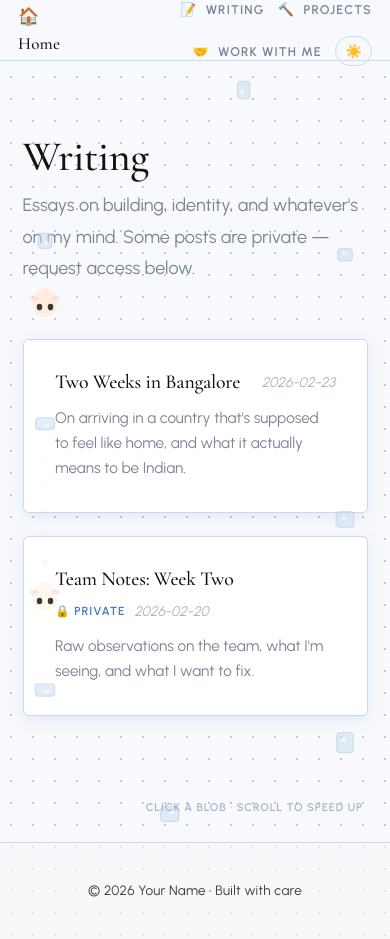
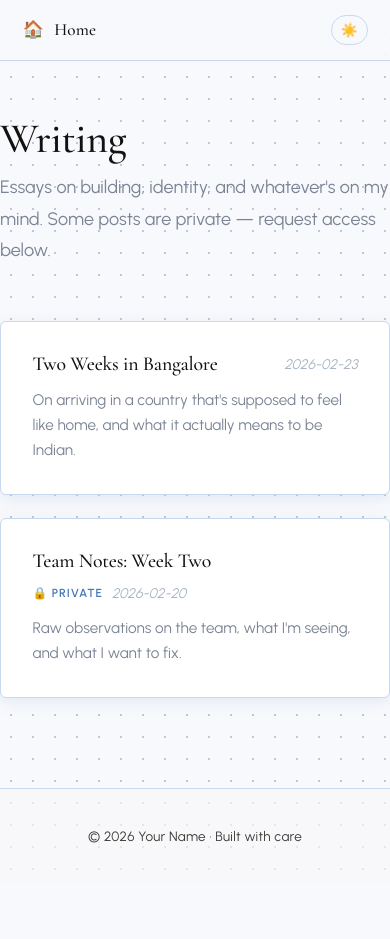
Before and after one commit to rsrinath1234/personal-site, a Next.js app: page /blog in a window 390 px wide. After the commit the page ends 885 px from the top, so only its background shows below. Built offline with nearby package versions, Linux system fonts and the light colour scheme.

Commit message:
mobile friendly fixes
mainly the header

```diff
--- a/pages/consulting.tsx
+++ b/pages/consulting.tsx
@@ -58,7 +58,7 @@ export default function Consulting() {
           <div>
             <p className="section-label">Send an Inquiry</p>
             <form onSubmit={handleSubmit} style={{ maxWidth: '560px' }}>
-              <div style={{ display: 'grid', gridTemplateColumns: '1fr 1fr', gap: '1rem' }}>
+              <div className="form-row">
                 <div className="form-group">
                   <label htmlFor="name">Name</label>
                   <input id="name" name="name" type="text" required placeholder="Your name" />
--- a/styles/globals.css
+++ b/styles/globals.css
@@ -82,9 +82,13 @@ p { line-height: 1.75; color: var(--ink-secondary); }
 
 a { color: inherit; text-decoration: none; transition: color 0.15s ease; }
 
-/* Layout */
-.container { max-width: 680px; margin: 0 auto; padding: 0 1.5rem; }
-.container--wide { max-width: 1040px; margin: 0 auto; padding: 0 2rem; }
+/* Layout — mobile-first: single column, 1.25rem padding on mobile */
+.container { width: 100%; margin: 0 auto; padding: 0 1.25rem; }
+.container--wide { width: 100%; margin: 0 auto; padding: 0 1.25rem; }
+@media (min-width: 768px) {
+  .container { max-width: 680px; padding: 0 1.5rem; }
+  .container--wide { max-width: 1040px; padding: 0 2rem; }
+}
 
 /* Nav */
 nav {
@@ -102,10 +106,12 @@ nav {
   display: flex;
   align-items: center;
   justify-content: space-between;
-  max-width: 1040px;
   margin: 0 auto;
-  padding: 0 2rem;
+  padding: 0 1.25rem;
   height: 60px;
+}
+@media (min-width: 768px) {
+  .nav-inner { max-width: 1040px; padding: 0 2rem; }
 }
 
 .nav-logo {
@@ -117,7 +123,12 @@ nav {
 }
 .nav-logo:hover { color: var(--accent); }
 
-.nav-links { display: flex; gap: clamp(1rem, 3vw, 2rem); list-style: none; }
+.nav-links { display: flex; gap: clamp(1rem, 3vw, 2rem); list-style: none; align-items: center; }
+
+/* Mobile: hide nav links, show only logo + theme toggle */
+@media (max-width: 767px) {
+  .nav-links > li:not(:last-child) { display: none; }
+}
 
 .nav-links a {
   font-size: clamp(0.7rem, 2vw, 0.8rem);
@@ -375,6 +386,14 @@ nav {
 .gate-error { font-size: 0.8rem; color: #c0392b; margin-bottom: 0.875rem; }
 
 /* Forms */
+.form-row {
+  display: grid;
+  grid-template-columns: 1fr 1fr;
+  gap: 1rem;
+}
+@media (max-width: 767px) {
+  .form-row { grid-template-columns: 1fr; }
+}
 .form-group { margin-bottom: 1.25rem; }
 .form-group label {
   display: block;
@@ -431,7 +450,7 @@ nav {
 .badge--complete { background: var(--accent-bg); color: var(--accent); }
 .badge--ongoing { background: #fdf5ec; color: #c17f3e; }
 
-/* Dino animation overlay */
+/* Dino animation overlay — hidden on mobile to avoid overlap, reduce clutter */
 .dino-canvas {
   position: fixed;
   top: 0;
@@ -440,6 +459,9 @@ nav {
   height: 100%;
   pointer-events: auto;
   z-index: 5;
+}
+@media (max-width: 767px) {
+  .dino-canvas { display: none; }
 }
 .dino-roar-bubble {
   position: fixed;
@@ -482,6 +504,9 @@ nav {
   color: var(--ink-subtle);
   z-index: 20;
 }
+@media (max-width: 767px) {
+  .dino-hint { display: none; }
+}
 
 /* Footer */
 footer {
@@ -505,16 +530,15 @@ footer {
 .fade-up-delay-2 { animation-delay: 0.16s; }
 .fade-up-delay-3 { animation-delay: 0.24s; }
 
-/* Responsive */
-@media (max-width: 640px) {
-  .nav-inner { padding: 0 1rem; }
-  .nav-links { gap: 0.75rem; flex-wrap: wrap; justify-content: flex-end; }
-  .nav-links a { font-size: clamp(0.7rem, 3vw, 0.8rem); }
+/* Responsive — mobile (under 768px) */
+@media (max-width: 767px) {
+  .nav-inner { padding: 0 1.25rem; }
   .theme-toggle .label { display: none; }
   .theme-toggle { padding: 0.35rem 0.5rem; }
   .card-grid, .project-grid { grid-template-columns: 1fr; }
   .hero { padding: 3.5rem 0 3rem; }
-  .container,
-  .container--wide { padding-left: 1.25rem; padding-right: 1.25rem; }
-  .page { padding-left: 1.25rem; padding-right: 1.25rem; }
+  .page { padding: 3rem 0 5rem; }
+  .post-header { padding: 3rem 0 2rem; margin-bottom: 2.5rem; }
+  .prose { padding: 0; }
+  .gate { padding: 2rem 1.25rem; }
 }
```
